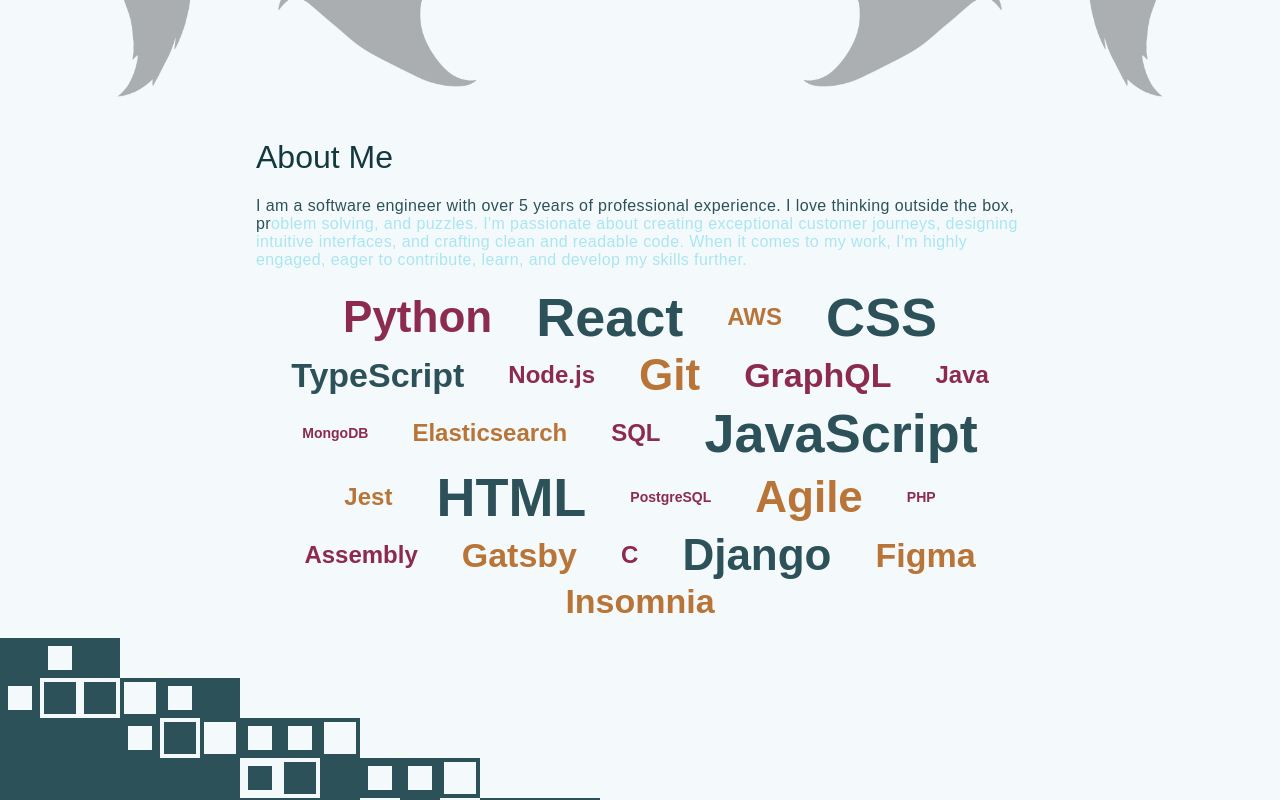
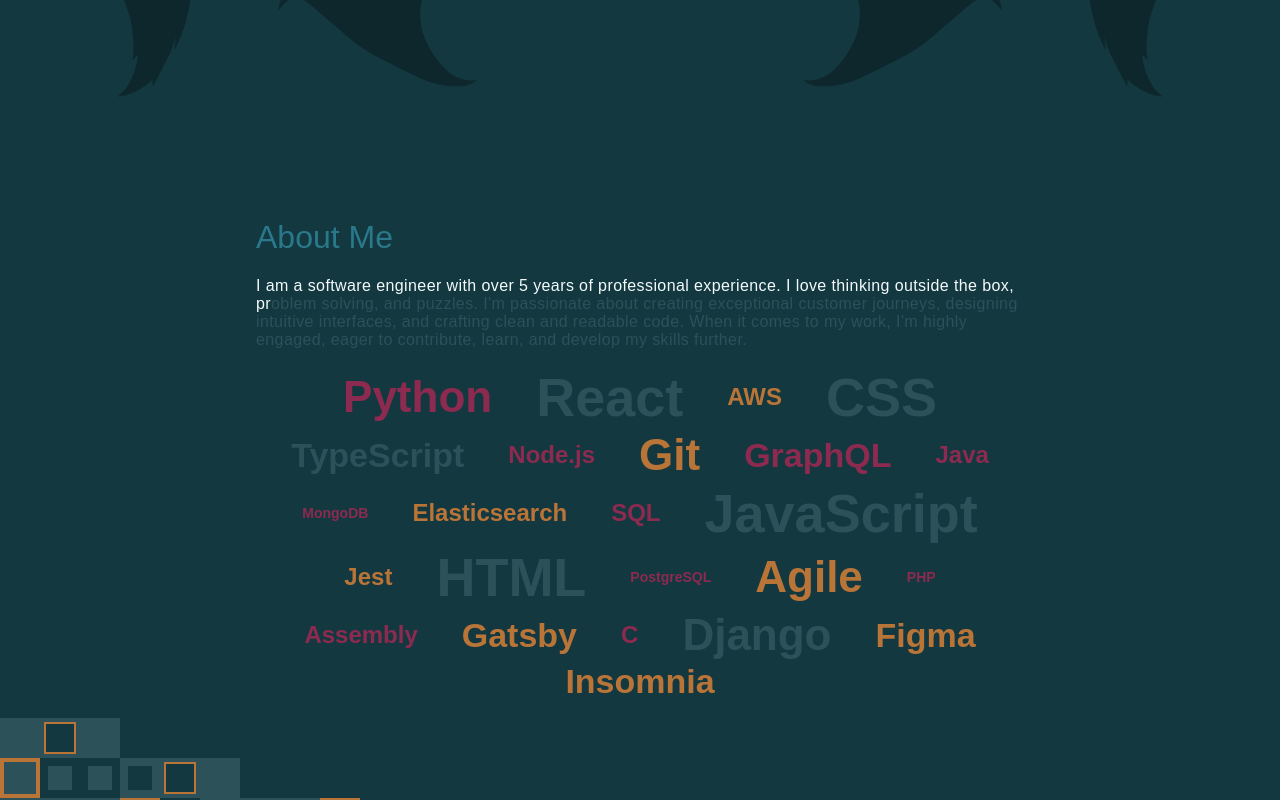
Before and after one commit to k8culver/k8culver.github.io, a React (Create React App) app: page / in a window 1280 px wide. Shown: the part 400-1200 px from the top of the page. Built offline with nearby package versions, Linux system fonts and the light colour scheme.

Commit message:
swapping out image and background color

```diff
--- a/src/App.js
+++ b/src/App.js
@@ -2,7 +2,7 @@
 
 function App() {
   return (
-    <div className="bg-white">
+    <div className="bg-teal-darker">
         <Pages />
     </div>
   );
--- a/src/components/Canvas/Canvas.js
+++ b/src/components/Canvas/Canvas.js
@@ -1,5 +1,5 @@
 import React, { useRef, useEffect, useState } from 'react';
-import photo from '../../static/IMG_1551.PNG';
+import photo from '../../static/IMG_1553.PNG';
 import photoGrey from '../../static/IMG_1552.PNG';
 
 // Addapted from solution found here: https://stackoverflow.com/questions/46292350/make-ball-follow-mouse-on-canvas
@@ -22,6 +22,7 @@
 
         const typeOut = (i, text, x, y) => {
             setTimeout(() => {
+                ctx.fillStyle = '#f4fafc';
                 ctx.fillText(text[i], x, y);
                 if (i < text.length - 1) {
                     typeOut(i + 1, text, x + ctx.measureText(text[i]).width, y);
@@ -34,6 +35,7 @@
             ctx.font = '32px Bitter';
             const text = 'Hello, my name is Kate.';
             if(isInstant) {
+                ctx.fillStyle = '#f4fafc';
                 ctx.fillText('Hello, my name is Kate.', x, y);
             } else {
                 typeOut(0, text, x, y);
--- a/src/components/LotsOfBlocks/BlockPizzazz.js
+++ b/src/components/LotsOfBlocks/BlockPizzazz.js
@@ -11,7 +11,7 @@
     for (let i = 0; i < blockCount; i++) {
         const blockCol = [];
         for (let j = 0; j < 2; j++) {
-            const allowed = j === 0 ? [0, 2, 4] : [0, 1, 2, 3, 4, 5];
+            const allowed = j === 0 ? [0, 2, 4, 6, 7] : [0, 1, 2, 3, 4, 5, 6, 7, 8];
             const rand = Math.floor(Math.random() * allowed.length);
 
             let randClasses = '';
@@ -20,19 +20,28 @@
                     randClasses = `bg-${ color }`; // color square
                     break;
                 case 1:
-                    randClasses = 'bg-white'; // white square
+                    randClasses = 'bg-teal-darker'; // teal-darker square
                     break;
                 case 2:
-                    randClasses = `box-border border-4 border-solid border-${ color } bg-white`; // color border, white square
+                    randClasses = `box-border border-4 border-solid border-${ color } bg-teal-darker`; // color border, teal-darker square
                     break;
                 case 3:
-                    randClasses = `box-border border-4 border-solid border-white bg-${ color }`; // white border, color square
+                    randClasses = `box-border border-4 border-solid border-teal-darker bg-${ color }`; // teal-darker border, color square
                     break;
                 case 4:
-                    randClasses = `box-border border-8 border-solid border-${ color } bg-white`; // thick color border, white square
+                    randClasses = `box-border border-8 border-solid border-${ color } bg-teal-darker`; // thick color border, teal-darker square
                     break;
                 case 5:
-                    randClasses = `box-border border-8 border-solid border-white bg-${ color }`; // thick white border, color square
+                    randClasses = `box-border border-8 border-solid border-teal-darker bg-${ color }`; // thick teal-darker border, color square
+                    break;
+                case 6:
+                    randClasses = `bg-${ color } box-border border-4 border-solid border-gold`; // color square, gold border
+                    break;
+                case 7:
+                    randClasses = `box-border border-4 border-solid border-${ color } bg-teal-darker shadow-border shadow-gold`; // color border, gold border, teal-darker square
+                    break;
+                case 8:
+                    randClasses = `box-border border-8 border-solid border-teal-darker bg-${ color } shadow-border-thick shadow-gold`; // thick teal-darker border, thick gold border, color square
                     break;
                 default:
                     randClasses = `bg-${ color }`; // color square
--- a/src/components/LotsOfBlocks/LotsOfBlocks.js
+++ b/src/components/LotsOfBlocks/LotsOfBlocks.js
@@ -1,7 +1,8 @@
 import BlockPizzazz from "./BlockPizzazz";
 
 function LotsOfBlocks(props) {
-    const { components, color } = props; // for tailwind generator: color: bg-teal-dark border-teal-dark  bg-teal border-teal bg-black border-black
+    const { components, color } = props;
+    // for tailwind generator: color: bg-teal-dark border-teal-dark bg-teal-darker border-teal-darker bg-gold border-gold bg-teal border-teal bg-black border-black
     return (
         <div className="mt-4">
             <div className="flex items-end">
--- a/src/copy/AboutMe.js
+++ b/src/copy/AboutMe.js
@@ -26,9 +26,9 @@
 
 
     return (
-        <div className="px-4 max-w-3xl m-auto">
-            <h1>{fullTitle}</h1>
-            <p><span>{textStart}</span><span className="text-teal-light">{textEnd}</span></p>
+        <div className="px-4 max-w-3xl m-auto mt-20">
+            <h1 className="text-teal">{fullTitle}</h1>
+            <p className="text-white"><span>{textStart}</span><span className="text-teal-dark">{textEnd}</span></p>
         </div>
     );
 }
--- a/src/index.css
+++ b/src/index.css
@@ -171,3 +171,16 @@
      bottom: calc(100% + 8px);
    }
 }
+
+.golden {
+    background-image: linear-gradient(
+        to right,
+        #f6f2c0 0,
+        #f6e27a 15%,
+        var(--gold)30%,
+        var(--gold)70%,
+        #412814 100%
+        );
+    color: transparent;
+    -webkit-background-clip: text;
+}
--- a/tailwind.config.js
+++ b/tailwind.config.js
@@ -37,6 +37,7 @@
             },
             boxShadow: {
                 'border': '0px 0px 0px 2px black inset',
+                'border-thick': '0px 0px 0px 4px black inset',
             }
         },
     },
```
Also changed, not shown: 1 other file (tests, documents, lock files or other folders).
